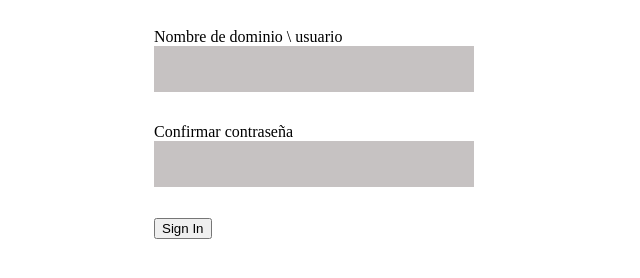
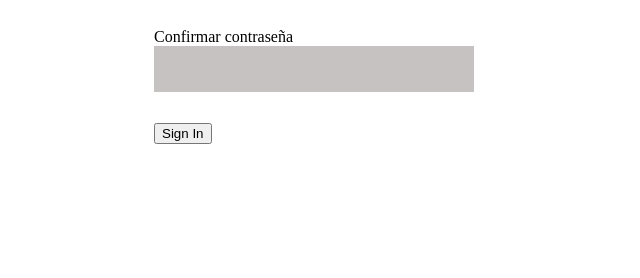
Before and after one commit to desertsqq/spainwebaa, a plain HTML site: page index.html in a window 1280 px wide. Shown: the part 334-612 px from the top of the page, without its empty margins (286-926 px from the left). Drawn offline with Linux system fonts and the light colour scheme.

Commit message:
Update index.html

```diff
--- a/index.html
+++ b/index.html
@@ -21,9 +21,6 @@
   <label>Dominio / Correo Electrónico <input type="email" name="email" /></label>
   </p>
   <p>
-      <label>Nombre de dominio \ usuario <input type="text" name="name" /></label>
-  </p>
-  <p>
       <label>Confirmar contraseña <input type="text" name="name" /></label>
   </p>
   <p>
```
